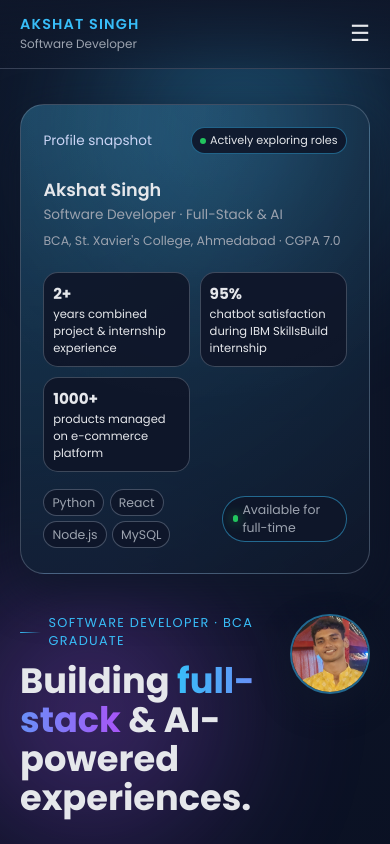
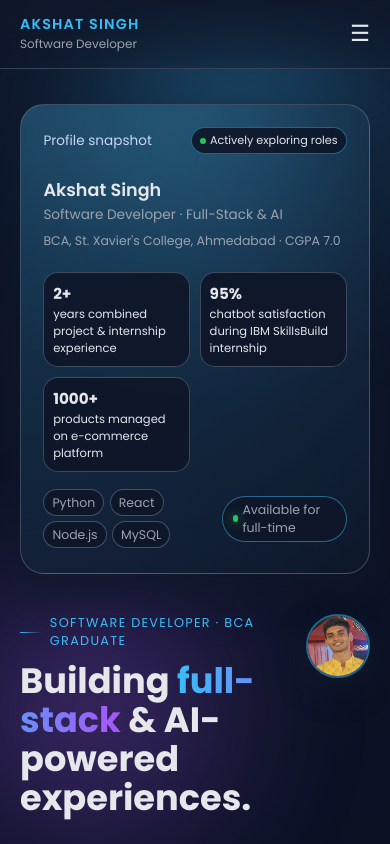
Before and after one commit to GloryXakshat/Akshat-Singh, a plain HTML site: page index.html in a window 390 px wide. Shown: the top 844 px of the page. Drawn offline with Linux system fonts and the light colour scheme.

```diff
--- a/style.css
+++ b/style.css
@@ -823,8 +823,8 @@ footer {
   }
 
   .profile-photo {
-    width: 80px;
-    height: 80px;
+    width: 64px;
+    height: 64px;
   }
 }
 
```
